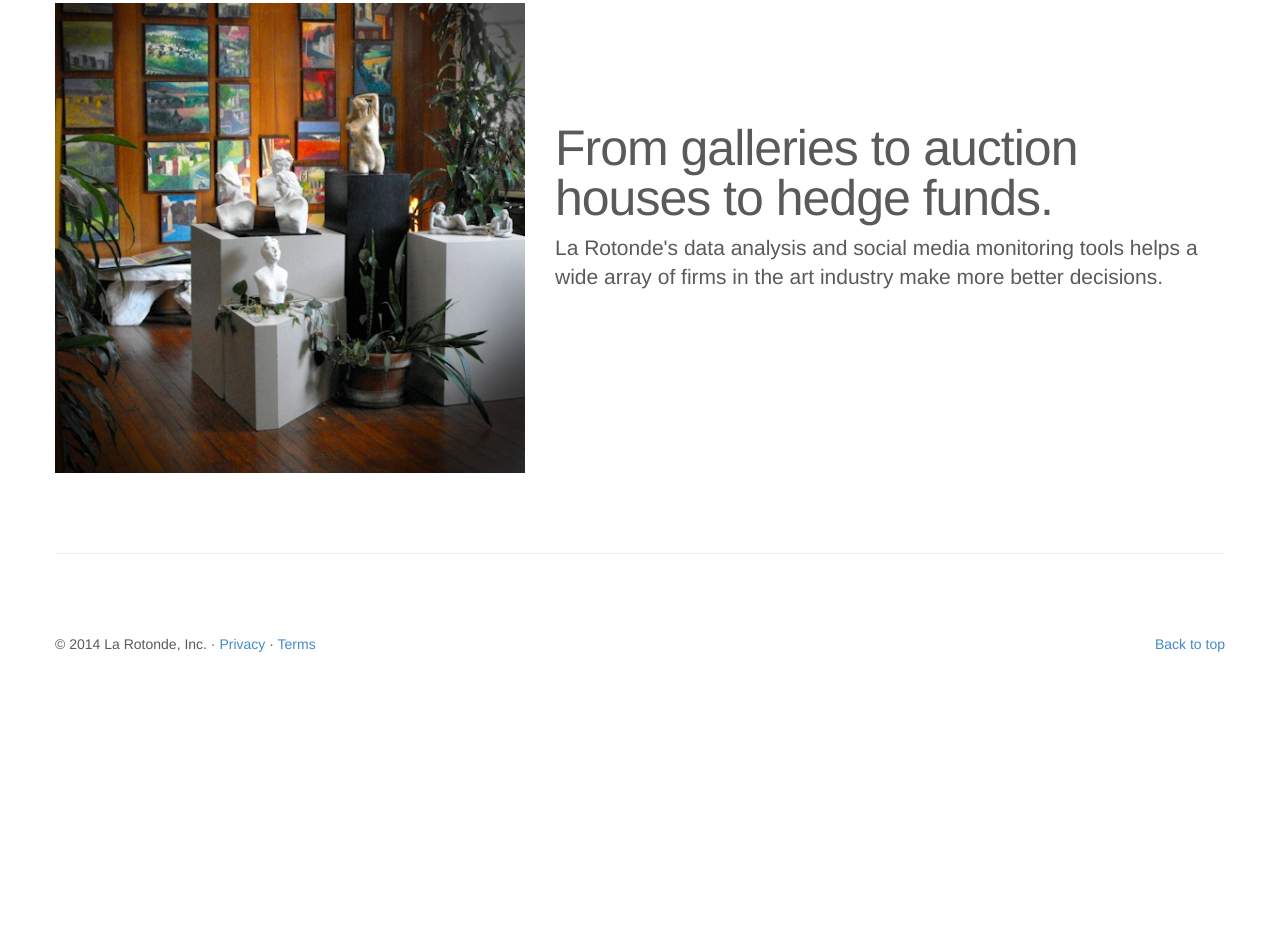
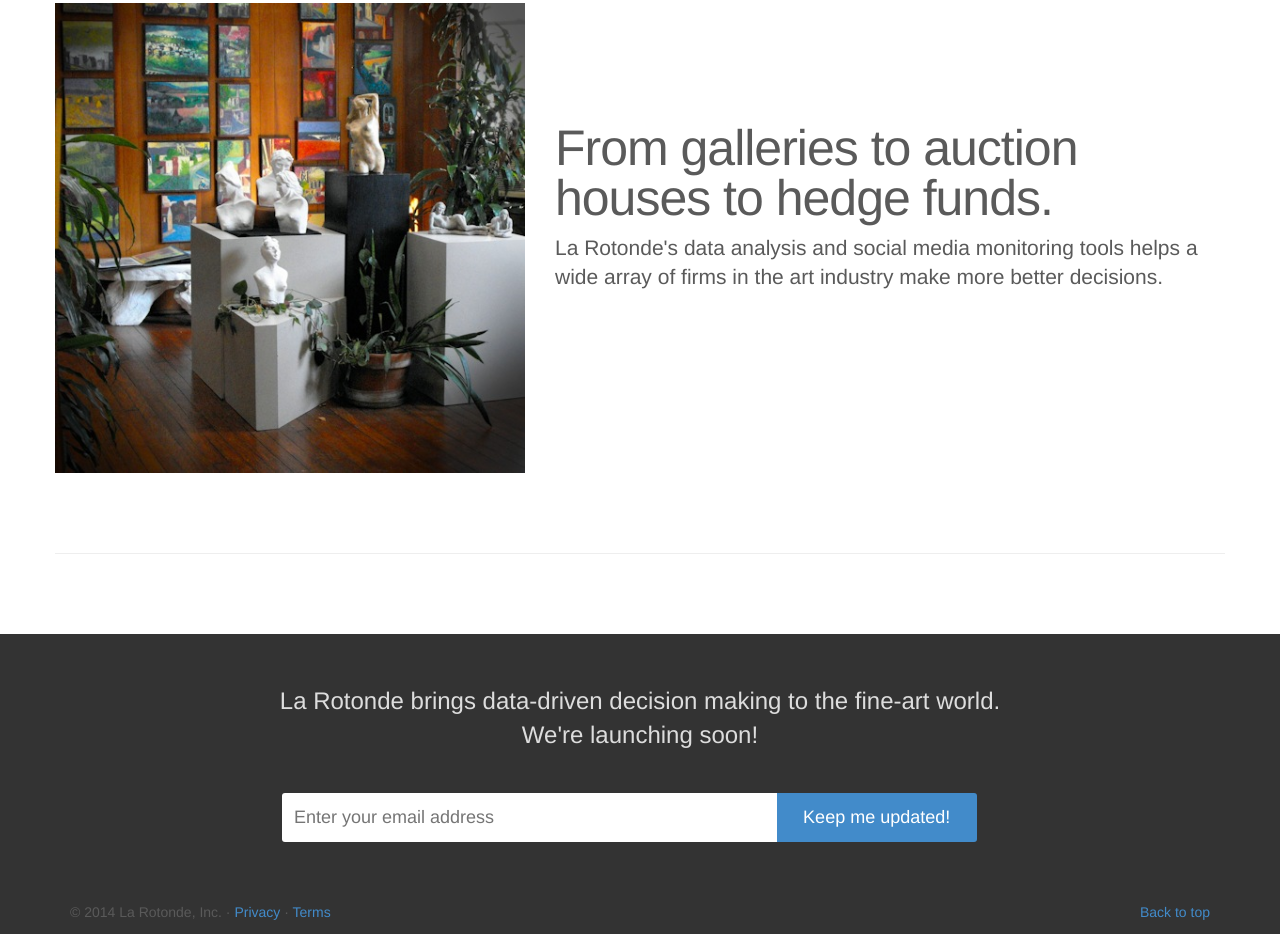
Before and after one commit to tanay46/larotonde, a plain HTML site: page index.html in a window 1280 px wide. Shown: the part 1553-2487 px from the top of the page. Before the commit the page ends 2217 px from the top, so only its background shows below. Drawn offline with nearby package versions, Linux system fonts and the light colour scheme; a script that the page names is missing.

Commit message:
Added a signup form

```diff
--- a/css/carousel.css
+++ b/css/carousel.css
@@ -152,3 +152,75 @@ body {
     margin-top: 120px;
   }
 }
+
+.signup {
+  background: #333;
+  width: 100%;
+  height: 300px;
+}
+
+.signup form {
+  display: block;
+  position: relative;
+  width: 720px;
+  margin: 10px auto;
+  font-size:24px;
+}
+.signup form input[type=text] {
+  position: relative;
+  left: 2px;
+  width: 500px;
+  font-size: 18px;
+  padding: 12px;
+  margin: 0;
+  border: 0;
+  -webkit-border-radius: 3px 0 0 3px;
+  -webkit-background-clip: padding-box;
+  -moz-border-radius: 3px 0 0 3px;
+  -moz-background-clip: padding;
+  border-radius: 3px 0 0 3px;
+  background-clip: padding-box
+}
+.signup form input[type=text]: focus {
+  outline: 0;
+  background-color: #eee
+}
+.signup form button {
+  position: relative;
+  left: -10px;
+  width: 200px;
+  font-size: 18px;
+  padding: 12px 4px;
+  margin: 0;
+  border: 0;
+  text-align: center;
+  color: #fff;
+  background: #428bca;
+  -webkit-appearance: none;
+  -webkit-border-radius: 0 3px 3px 0;
+  -webkit-background-clip: padding-box;
+  -moz-border-radius: 0 3px 3px 0;
+  -moz-background-clip: padding;
+  border-radius: 0 3px 3px 0;
+  background-clip: padding-box
+}
+.signup form button: hover {
+  background-color: #a17fa5
+}
+.signup form button: focus {
+  outline: 0;
+  background-color: #6c4f6f
+}
+
+.actioncall {
+  font-size: 24px;
+  color: #ddd;
+  width: 960px;
+  padding: 50px 0px 20px 0px;
+  margin: auto;
+  text-align: center;
+}
+
+.subscribe {
+  padding-bottom: 50px;
+}
--- a/index.html
+++ b/index.html
@@ -84,7 +84,7 @@
             <div class="carousel-caption">
               <h1><span class="highlight">Fine art as an investment</span></h1>
               <p>La Rotonde helps you track fine art as an investment</p>
-              <p><a class="btn btn-lg btn-primary" href="#" role="button">Sign up today</a></p>
+              <p><a class="btn btn-lg btn-primary" href="#" role="button">Sign up today!</a></p>
             </div>
           </div>
         </div>
@@ -94,7 +94,7 @@
             <div class="carousel-caption">
               <h1><span class="highlight">Discover the trending artists and pieces</span></h1>
               <p>La Rotonde tracks social media, auction results and other sources to inform you of what's trending in fine art</p>
-              <p><a class="btn btn-lg btn-primary" href="#" role="button">Learn more</a></p>
+              <p><a class="btn btn-lg btn-primary" href="#" role="button">See it in action!</a></p>
             </div>
           </div>
         </div>
@@ -104,7 +104,7 @@
             <div class="carousel-caption">
               <h1><span class="highlight">Predict Selling Prices</span></h1>
               <p>Our modern data-driven algorithms uses multiple sources of data to predict prices of pieces so that you can make more informed buying decisions</p>
-              <p><a class="btn btn-lg btn-primary" href="#" role="button">Sign Up now!</a></p>
+              <p><a class="btn btn-lg btn-primary" href="#" role="button">Sign up now!</a></p>
             </div>
           </div>
         </div>
@@ -169,6 +169,16 @@
       </div>
 
       <hr class="featurette-divider">
+    </div>
+      <div class="signup">
+        <div class="actioncall"><p>La Rotonde brings data-driven decision making to the fine-art world.
+          <br/>We're launching soon!</p></div>
+        <div class="subscribe">
+          <form id="invite" action="http://getshoprapp.us3.list-manage.com/subscribe/post?u=0710ca2e3da68381de6393e69&amp;id=2cd436e594" method="post" target="_blank">
+            <input name="EMAIL" type="text" placeholder="Enter your email address" />
+            <button name="submit" value="Subscribe" type="submit">Keep me updated!</button>
+          </form>
+        </div>
 
 <!--       <div class="row featurette">
         <div class="col-md-7">
@@ -186,10 +196,12 @@
 
 
       <!-- FOOTER -->
+      <div class="container">
       <footer>
         <p class="pull-right"><a href="#">Back to top</a></p>
         <p>&copy; 2014 La Rotonde, Inc. &middot; <a href="#">Privacy</a> &middot; <a href="#">Terms</a></p>
       </footer>
+    </div>
 
     </div><!-- /.container -->
 
```
